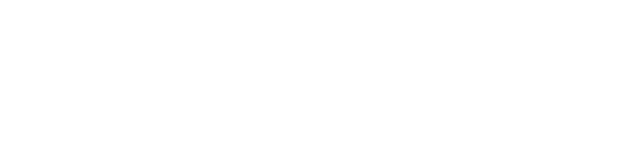
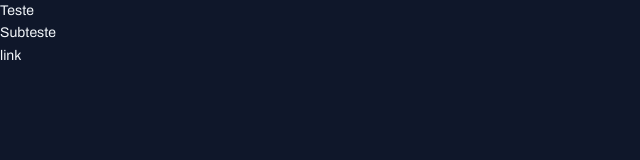
Before and after one commit to DiogoWernek/NewsPortal, a plain HTML site: page index.html in a window 1280 px wide. Shown: the whole page, without its empty margins (0-640 px from the left). Drawn offline with Linux system fonts and the light colour scheme.

Commit message:
aplicando fontes

```diff
--- a/index.html
+++ b/index.html
@@ -1,11 +1,22 @@
 <!DOCTYPE html>
 <html lang="Pt-Br">
+
 <head>
+  <link rel="preconnect" href="https://fonts.googleapis.com">
+  <link rel="preconnect" href="https://fonts.gstatic.com" crossorigin>
   <meta charset="UTF-8">
   <meta name="viewport" content="width=device-width, initial-scale=1.0">
   <title>Portal de notícias || RocketSeat</title>
+  <link rel="stylesheet" href="styles/index.css">
+  <link
+  href="https://fonts.googleapis.com/css2?family=Archivo:ital,wght@0,100..900;1,100..900&family=Open+Sans:ital,wght@0,300..800;1,300..800&family=Poppins:wght@400;700&display=swap"
+  rel="stylesheet">
 </head>
+
 <body>
+  <h1>Teste</h1>
+  <h2>Subteste</h2>
+  <a href="#">link</a>
+</body>
 
-</body>
 </html>
--- a/styles/global.css
+++ b/styles/global.css
@@ -11,9 +11,31 @@
   --stroke-color: #1E293B;
   --text-color-primary: #F1F5F9;
   --text-color-secondary: #CBD5E1;
+
+  --font-family: 'Archivo', sans-serif;
+  --h1: 800 24px/135% var(--font-family);
+  --h2: 800 16px/140% var(--font-family);
+  --h3: 800 14px/140% var(--font-family);
+  --text-span: 600 14px/145% var(--font-family);
+  --text: 400 14px/160% var(--font-family);
+  --text-sm: 400 14px/160% var(--font-family);
 }
 
 body {
+  font: var(--text);
   color: var(--text-color-primary);
   background-color: var(--bg-color);
 }
+
+a {
+  text-decoration: none;
+  color: inherit;
+}
+
+a:hover {
+  color: var(--brand-color-light);
+}
+
+h1, h2, h3 {
+  font: inherit;
+}
```
